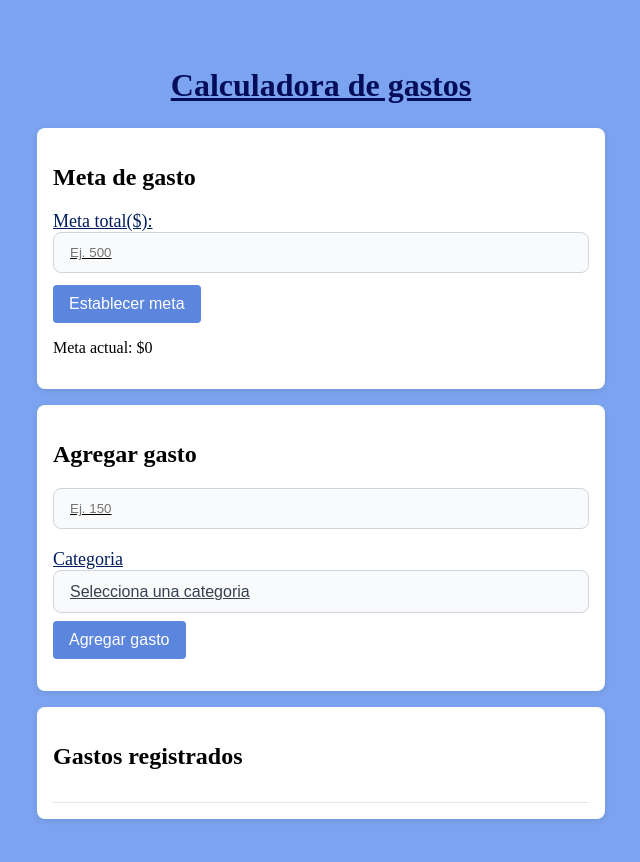
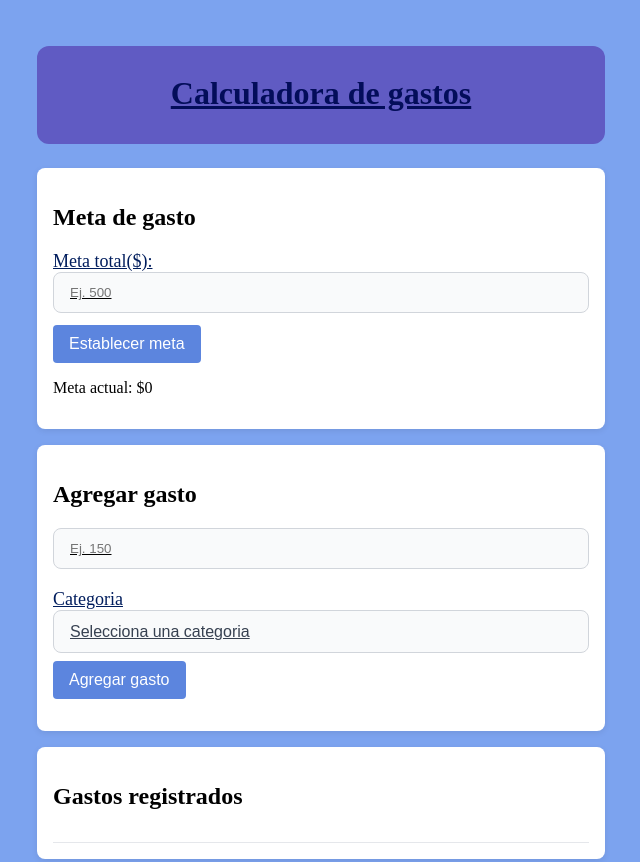
Before and after one commit to Andres110804/CALCULADORA-GASTOS-CLASE-6, a plain HTML site: page index.html in a window 1280 px wide. Shown: the top 862 px of the page, without its empty margins (319-959 px from the left). Drawn offline with Linux system fonts and the light colour scheme.

Commit message:
css+html

```diff
--- a/index.html
+++ b/index.html
@@ -8,7 +8,9 @@
 </head>
 <body>
     <main class="app">
-        <h1>Calculadora de gastos</h1>
+        <header class="header">
+            <h1 class="title">Calculadora de gastos</h1>
+        </header>
         <section class="card">
             <h2>Meta de gasto</h2>
             <label for="budgetInput">Meta total($):</label>
--- a/style.css
+++ b/style.css
@@ -13,6 +13,19 @@ body{
     max-width: 600px;
     margin: 30px auto;
     padding: 16px;
+}
+
+.header{
+    text-align: center;
+    margin-bottom: 24px;
+    padding: 8px;
+    background-color: #605bc3;
+    border-radius: 12px;
+}
+
+.header:hover{
+    background-color: #138ee1;
+    transition: ease 1.1s;
 }
 
 h1{
```
